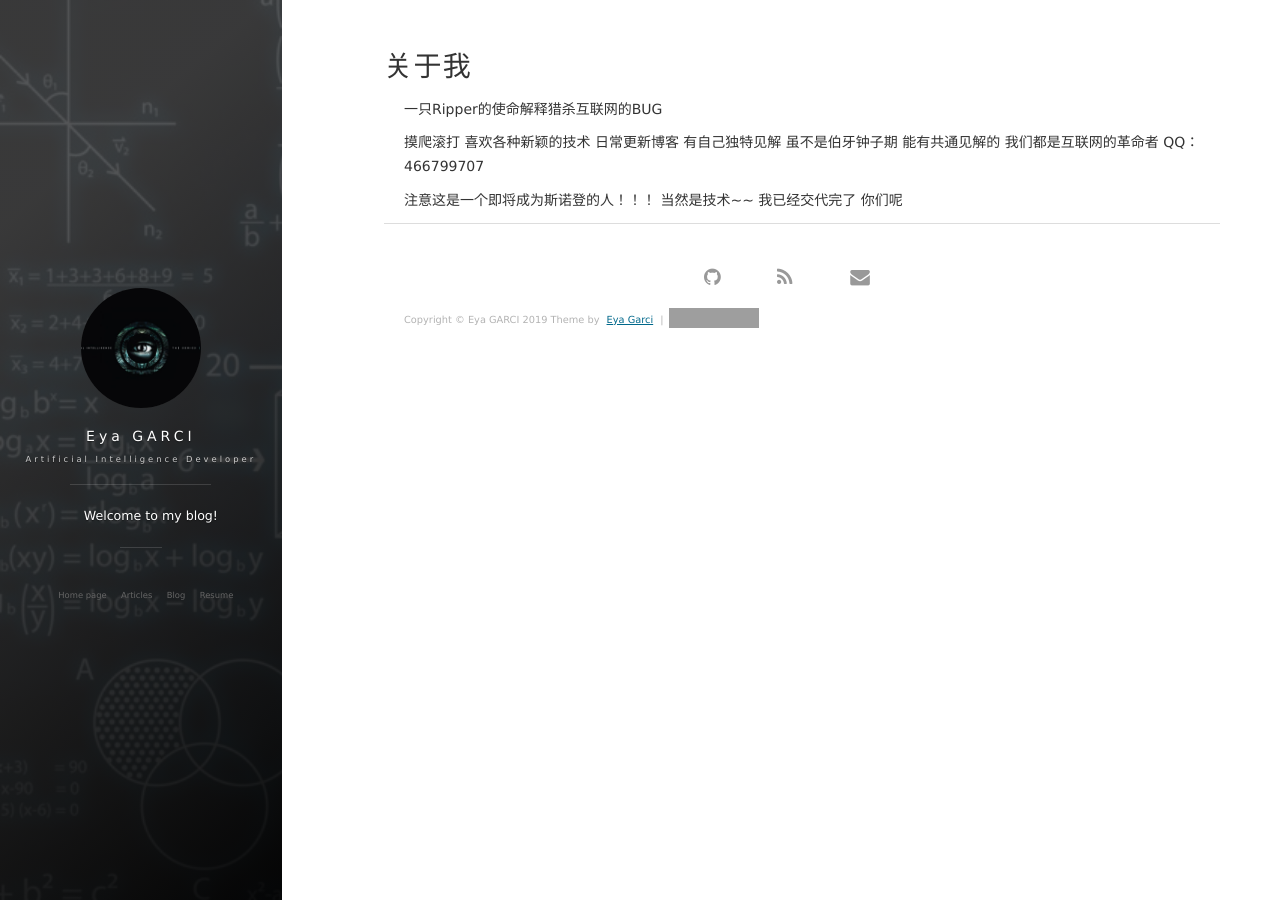
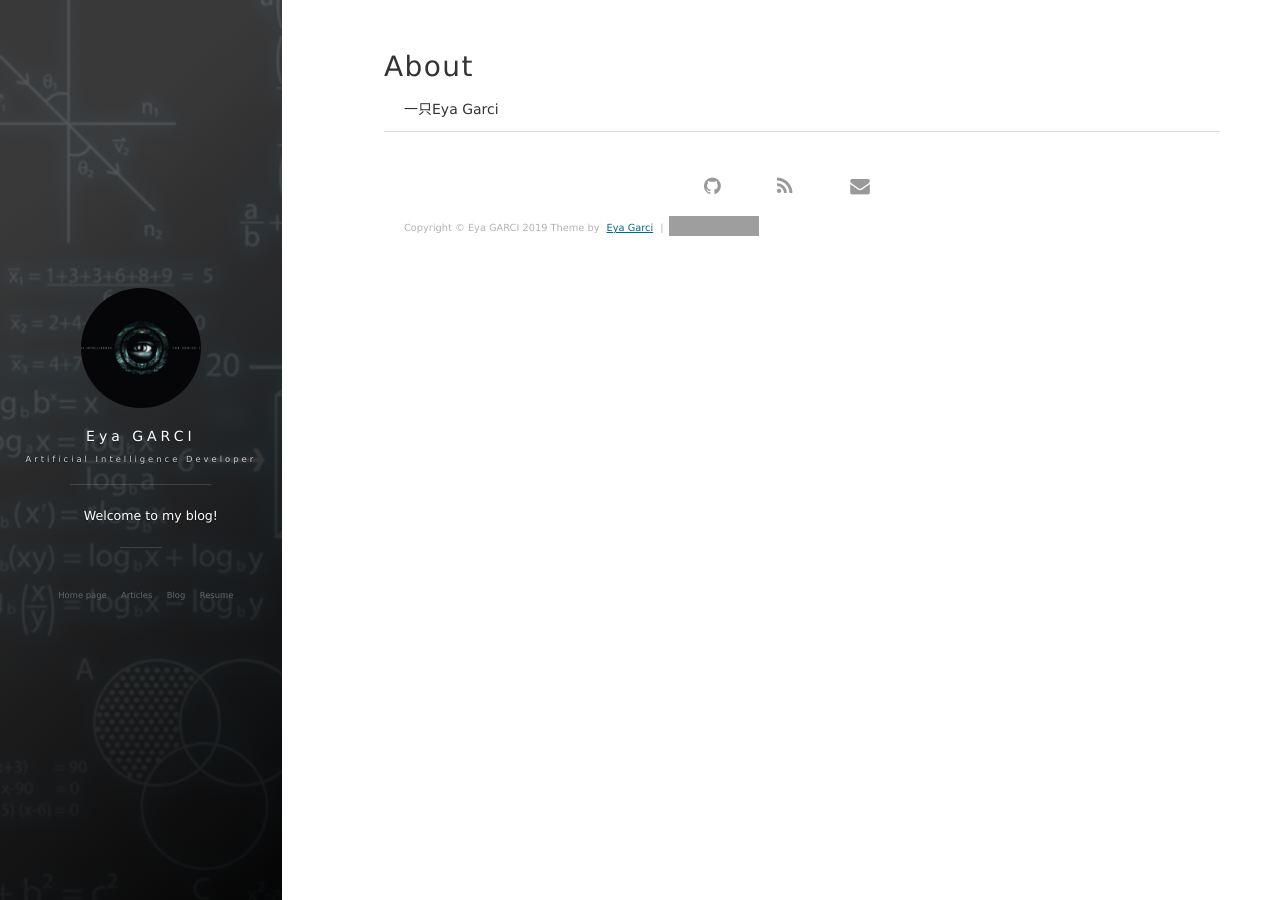
Before and after one commit to eyagarci/eyagarci.github.io, a Jekyll site: the page built from about.md, in a window 1280 px wide. Built offline with Jekyll 4.4.1, drawn with Linux system fonts in a browser that asks for light colours; nearby versions of some CDN libraries; comment, search, counter and statistics services are not loaded; grey boxes are pictures that could not be loaded.

Commit message:
update personnal blog

```diff
--- a/about.md
+++ b/about.md
@@ -1,16 +1,6 @@
 ---
 layout: page
-title: 关于我
+title: About
 ---
 
-一只Ripper的使命解释猎杀互联网的BUG
-<p>
-摸爬滚打 喜欢各种新颖的技术
-日常更新博客 有自己独特见解
-虽不是伯牙钟子期
-能有共通见解的  我们都是互联网的革命者
- QQ：466799707
-<p>
-注意这是一个即将成为斯诺登的人！！！
-当然是技术~~
-我已经交代完了 你们呢
+一只Eya Garci
--- a/archive.html
+++ b/archive.html
@@ -1,7 +1,7 @@
 ---
 layout: page
-title : 文章
-header : 所有文章
+title : Articles
+header : All Articles
 group: navigation
 ---
 {% include JB/setup %}
--- a/tags.html
+++ b/tags.html
@@ -1,7 +1,7 @@
 ---
 layout: page
 title:
-header: 根据快速导航到相应的文章
+header: Articles
 group: navigation
 ---
 {% include JB/setup %}
```
